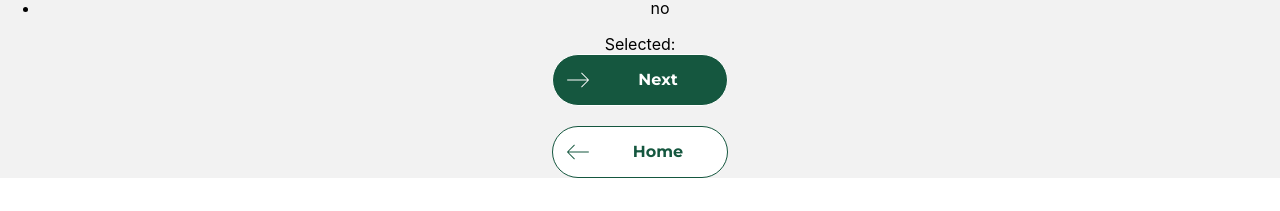
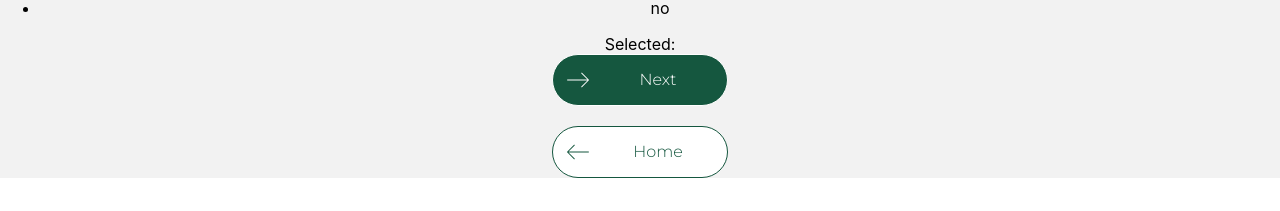
Before and after one commit to tiago-sn/greenthumb, a React (Create React App) app: page /sunlight in a window 1280 px wide. Shown: the part 241-452 px from the top of the page. Built offline with nearby package versions, Linux system fonts and the light colour scheme; the HTML template or start-up script is replaced by a standard one.

Commit message:
Add bold property to <Button>.

```diff
--- a/src/components/Button/Button.tsx
+++ b/src/components/Button/Button.tsx
@@ -18,6 +18,7 @@ export interface IButtonProps {
   arrow?: "left arrow" | "right arrow";
   deactivated?: boolean;
   light?: boolean;
+  bold?: boolean;
 }
 
 /**
@@ -28,7 +29,7 @@ export interface IButtonProps {
  *
  * @param {IButtonProps} props
  */
-const Button: React.FC<IButtonProps> = ({ to, arrow, deactivated, children, light }) => {
+const Button: React.FC<IButtonProps> = ({ to, arrow, deactivated, children, light, bold = false }) => {
   const selectArrowImage = () => {
     if (arrow === "left arrow" && light) return leftArrowGreen
     if (arrow === "left arrow" && !light) return leftArrowWhite
@@ -40,6 +41,7 @@ const Button: React.FC<IButtonProps> = ({ to, arrow, deactivated, children, ligh
     <StyledButton
       backgroundColor={light === true ? "#ffffff" : "#15573F"}
       borderColor={light === true ? "#15573F" : "#ffffff"}
+      bold={bold}
     >
       {
         arrow ?
--- a/src/components/Button/styles.ts
+++ b/src/components/Button/styles.ts
@@ -3,6 +3,7 @@ import styled from 'styled-components';
 interface IStyledButtonProps {
   backgroundColor?: string;
   borderColor?: string;
+  bold?: boolean;
 }
 
 export const StyledButton = styled.div`
@@ -11,7 +12,6 @@ export const StyledButton = styled.div`
   border: 1px solid ${ (props: IStyledButtonProps) => props.borderColor };
   width: 174px;
   height: 50px;
-  cursor: pointer;
   display: flex;
   margin-left: auto;
   margin-right: auto;
@@ -23,7 +23,8 @@ export const StyledButton = styled.div`
   }
 
   a {
-    font-weight: 600;
+    cursor: pointer;
+    font-weight: ${props => props.bold ? 600 : 300};
     font-size: 16px;
     color: ${ (props: IStyledButtonProps) => props.borderColor };
     font-family: "Montserrat", sans-serif;
```
Also changed, not shown: 1 other file (tests, documents, lock files or other folders).
